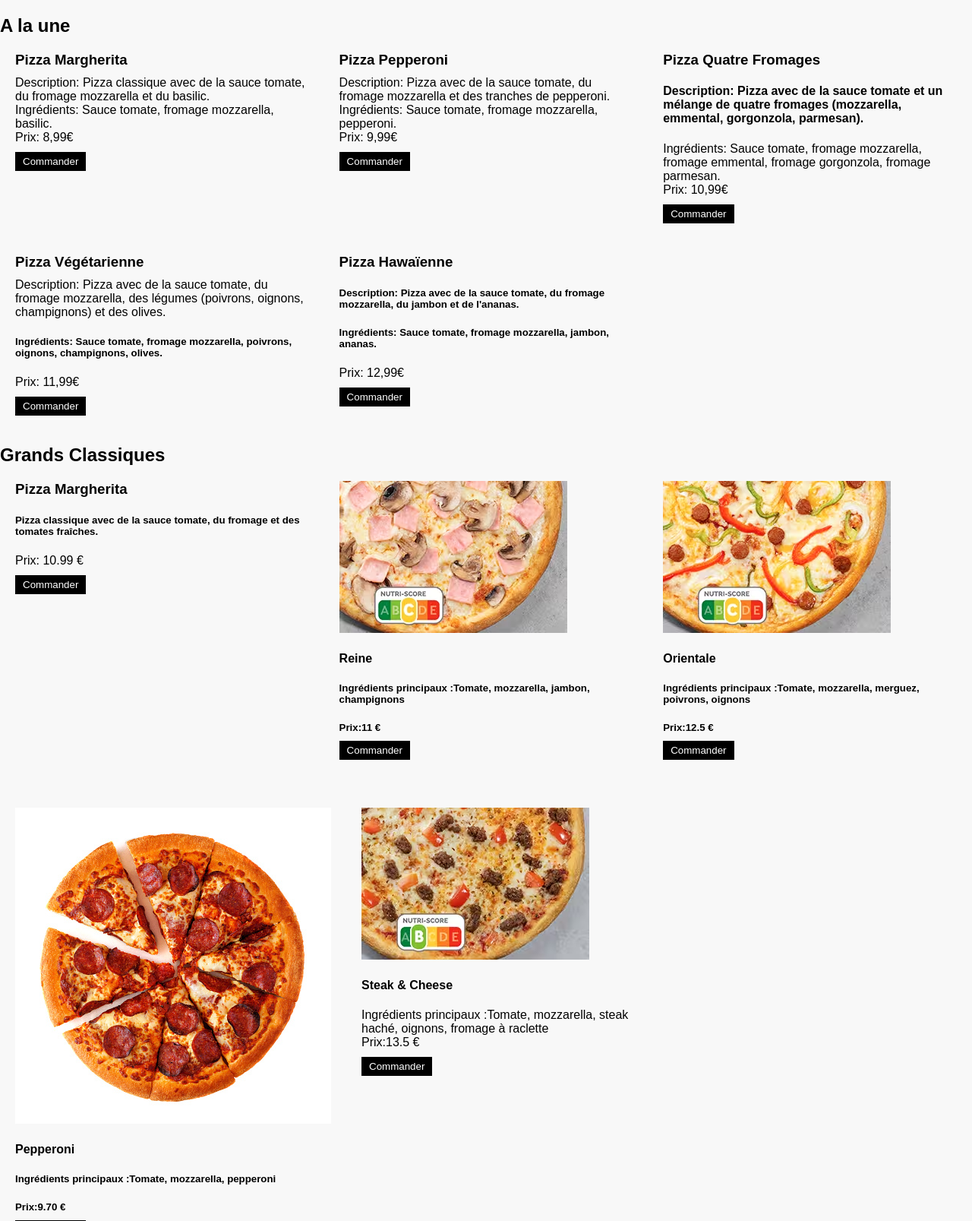
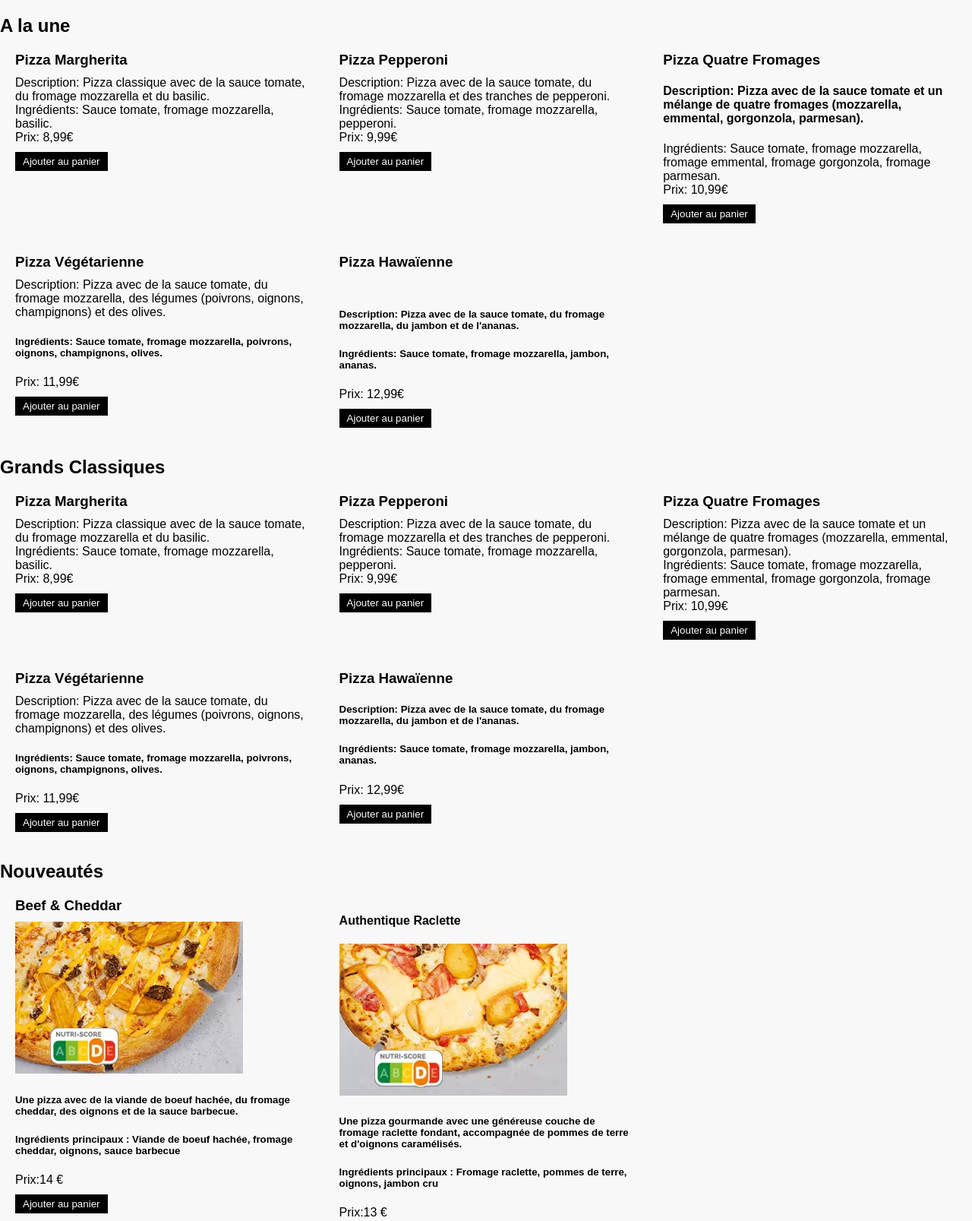
Before and after one commit to ilha92/pizzashop, a PHP site: page /pages/carte.php in a window 1280 px wide. Shown: the part 336-1943 px from the top of the page at 76% size. Run offline with PHP 8.4, Linux system fonts and the light colour scheme.

Commit message:
25/04/2023

```diff
--- a/header/navbar.php
+++ b/header/navbar.php
@@ -15,7 +15,7 @@
             <li><a href="../pages/contact.php">Contact</a></li>
             <li><a href="../pages/engagements.php">Engagements</a></li>
             <li><a href="../pages/panier.php">Panier</a></li>
-            <li><a href="../acces/compte.php">Mon compte</a></li>
+            <li><a href="../pages/compte.php">Mon compte</a></li>
             <li><a href="../pages/avis.php">Donner son avis</a></li>
             <?php
             // Vérifier si l'utilisateur est connecté
--- a/pages/carte.php
+++ b/pages/carte.php
@@ -53,35 +53,36 @@ session_start();
                 <p>Description: Pizza classique avec de la sauce tomate, du fromage mozzarella et du basilic.</p></h5>
                 <p>Ingrédients: Sauce tomate, fromage mozzarella, basilic.</p>
                 <p>Prix: 8,99€</p>
-                <button class="commander" data-produit="Pizza Margherita" data-prix="8.99">Commander</button>
+                <button class="commander" data-produit="Pizza Margherita" data-prix="8.99">Ajouter au panier</button>
             </li>
             <li>
                 <h3>Pizza Pepperoni</h3>
                 <p>Description: Pizza avec de la sauce tomate, du fromage mozzarella et des tranches de pepperoni.</p></h5>
                 <p>Ingrédients: Sauce tomate, fromage mozzarella, pepperoni.</p></h5>
                 <p>Prix: 9,99€</p>
-                <button class="commander" data-produit="Pizza Pepperoni" data-prix="9.99">Commander</button>
+                <button class="commander" data-produit="Pizza Pepperoni" data-prix="9.99">Ajouter au panier</button>
             </li>
             <li>
                 <h3>Pizza Quatre Fromages</h3>
                 <p><h4>Description: Pizza avec de la sauce tomate et un mélange de quatre fromages (mozzarella, emmental, gorgonzola, parmesan).</h4></p></h5>
                 <p>Ingrédients: Sauce tomate, fromage mozzarella, fromage emmental, fromage gorgonzola, fromage parmesan.</p></h5>
                 <p>Prix: 10,99€</p>
-                <button class="commander" data-produit="Pizza Quatre fromages" data-prix="10.99">Commander</button>
+                <button class="commander" data-produit="Pizza Quatre fromages" data-prix="10.99">Ajouter au panier</button>
             </li>
             <li>
                 <h3>Pizza Végétarienne</h3>
                 <p>Description: Pizza avec de la sauce tomate, du fromage mozzarella, des légumes (poivrons, oignons, champignons) et des olives.</p></h5>
                 <h5><p>Ingrédients: Sauce tomate, fromage mozzarella, poivrons, oignons, champignons, olives.</p></h5>
                 <p>Prix: 11,99€</p>
-                <button class="commander" data-produit="Pizza Vegetarienne" data-prix="11.99">Commander</button>
+                <button class="commander" data-produit="Pizza Vegetarienne" data-prix="11.99">Ajouter au panier</button>
             </li>
             <li>
                 <h3>Pizza Hawaïenne</h3>
+                <br>
                 <h5><p>Description: Pizza avec de la sauce tomate, du fromage mozzarella, du jambon et de l'ananas.</p></h5>
                 <h5><p>Ingrédients: Sauce tomate, fromage mozzarella, jambon, ananas.</p></h5>
                 <p>Prix: 12,99€</p>
-                <button class="commander" data-produit="Pizza HaWaienne" data-prix="12.99">Commander</button>
+                <button class="commander" data-produit="Pizza HaWaienne" data-prix="12.99">Ajouter au panier</button>
 </li>
 </ul>
 </div>
@@ -91,40 +92,38 @@ session_start();
 <ul>
     <li>
         <h3>Pizza Margherita</h3>
-                <h5><p>Pizza classique avec de la sauce tomate, du fromage et des tomates fraîches.</p></h5>
-                <p>Prix: 10.99 €</p>
-                <!-- Bouton Commander pour ajouter au panier -->
-                <button class="commander" data-produit="Pizza Margherita" data-prix="10.99">Commander</button>
-            </li>
-
-                <li>
-                    <img src="/pizzashop/image/pizza/reine.avif" alt="Reine">
-                    <h4>Reine</h4>
-                    <h5><p class="ingredients">Ingrédients principaux :Tomate, mozzarella, jambon, champignons</p></h5>
-                    <h5><p>Prix:11 €</p>
-                    <button class="commander" data-produit="Reine" data-prix="11">Commander</button>
+        <p>Description: Pizza classique avec de la sauce tomate, du fromage mozzarella et du basilic.</p></h5>
+        <p>Ingrédients: Sauce tomate, fromage mozzarella, basilic.</p>
+        <p>Prix: 8,99€</p>
+        <button class="commander" data-produit="Pizza Margherita" data-prix="8.99">Ajouter au panier</button>
     </li>
     <li>
-                    <img src="/pizzashop/image/pizza/orientale.avif" alt="Orientale">
-                    <h4>Orientale</h4>
-                    <h5><p class="ingredients">Ingrédients principaux :Tomate, mozzarella, merguez, poivrons, oignons</p></h5>
-                    <h5><p>Prix:12.5 €</p>
-                    <button class="commander" data-produit="Orientale" data-prix="12.5">Commander</button>
-                </li>
-
-                <li>
-                <img src="pizzashop/image/pizza/peperoni.jpg" alt="peperoni">
-                    <h4>Pepperoni</h4>
-                    <h5><p class="ingredients">Ingrédients principaux :Tomate, mozzarella, pepperoni</p></h5>
-                    <h5><p>Prix:9.70 €</p>
-                    <button class="commander" data-produit="Pepperoni" data-prix="9.70">Commander</button>
+        <h3>Pizza Pepperoni</h3>
+        <p>Description: Pizza avec de la sauce tomate, du fromage mozzarella et des tranches de pepperoni.</p></h5>
+        <p>Ingrédients: Sauce tomate, fromage mozzarella, pepperoni.</p></h5>
+        <p>Prix: 9,99€</p>
+        <button class="commander" data-produit="Pizza Pepperoni" data-prix="9.99">Ajouter au panier</button>
     </li>
     <li>
-                    <img src="/pizzashop/image/pizza/steak.avif" alt="Steak & Cheese">
-                    <h4>Steak & Cheese</h4>
-                    <p class="ingredients">Ingrédients principaux :Tomate, mozzarella, steak haché, oignons, fromage à raclette</p></h5>
-                    <p>Prix:13.5 €</p>
-                    <button class="commander" data-produit="Steak&Cheese" data-prix="13.5">Commander</button>
+        <h3>Pizza Quatre Fromages</h3>
+        <p>Description: Pizza avec de la sauce tomate et un mélange de quatre fromages (mozzarella, emmental, gorgonzola, parmesan).</p></h4></p></h5>
+        <p>Ingrédients: Sauce tomate, fromage mozzarella, fromage emmental, fromage gorgonzola, fromage parmesan.</p></h5>
+        <p>Prix: 10,99€</p>
+        <button class="commander" data-produit="Pizza Quatre fromages" data-prix="10.99">Ajouter au panier</button>
+    </li>
+    <li>
+        <h3>Pizza Végétarienne</h3>
+        <p>Description: Pizza avec de la sauce tomate, du fromage mozzarella, des légumes (poivrons, oignons, champignons) et des olives.</p></h5>
+        <h5><p>Ingrédients: Sauce tomate, fromage mozzarella, poivrons, oignons, champignons, olives.</p></h5>
+        <p>Prix: 11,99€</p>
+        <button class="commander" data-produit="Pizza Vegetarienne" data-prix="11.99">Ajouter au panier</button>
+    </li>
+    <li>
+        <h3>Pizza Hawaïenne</h3>
+        <h5><p>Description: Pizza avec de la sauce tomate, du fromage mozzarella, du jambon et de l'ananas.</p></h5>
+        <h5><p>Ingrédients: Sauce tomate, fromage mozzarella, jambon, ananas.</p></h5>
+        <p>Prix: 12,99€</p>
+        <button class="commander" data-produit="Pizza HaWaienne" data-prix="12.99">Ajouter au panier</button>
     </li>
 </ul>
 </div>
@@ -138,7 +137,7 @@ session_start();
             <h5><p class="description"> Une pizza avec de la viande de boeuf hachée, du fromage cheddar, des oignons et de la sauce barbecue.</p></h5>
             <h5><p class="ingredients">Ingrédients principaux : Viande de boeuf hachée, fromage cheddar, oignons, sauce barbecue</p></h5>
             <p>Prix:14 €</p>
-            <button class="commander" data-produit="Beef&Cheddar" data-prix="14">Commander</button>
+            <button class="commander" data-produit="Beef&Cheddar" data-prix="14">Ajouter au panier</button>
         </li>
         <li>
                 <h4>Authentique Raclette</h4>
@@ -146,7 +145,7 @@ session_start();
                 <h5><p class="description">Une pizza gourmande avec une généreuse couche de fromage raclette fondant, accompagnée de pommes de terre et d'oignons caramélisés.</p></h5>
                 <h5><p class="ingredients">Ingrédients principaux : Fromage raclette, pommes de terre, oignons, jambon cru</p></h5>
                 <p>Prix:13 €</p>
-                <button class="commander" data-produit="Authentique Raclette" data-prix="13">Commander</button>
+                <button class="commander" data-produit="Authentique Raclette" data-prix="13">Ajouter au panier</button>
             </li>
             <li>
                 <h4>Divine 3 Fromages</h4>
@@ -154,7 +153,7 @@ session_start();
                 <h5><p class="description">Une pizza savoureuse avec une combinaison de 3 fromages différents : mozzarella, gorgonzola et parmesan, pour les amateurs de fromage.</p></h5>
                 <h5><p class="ingredients">Ingrédients principaux : Mozzarella, gorgonzola, parmesan, tomates, basilic</p></h5>
                 <p>Prix:12.20 €</p>
-                <button class="commander" data-produit="Divine 3 fromages" data-prix="12.90">Commander</button>
+                <button class="commander" data-produit="Divine 3 fromages" data-prix="12.90">Ajouter au panier</button>
             </li>
             <li>
                 <h4>Savoyarde</h4>
@@ -162,7 +161,7 @@ session_start();
                 <h5><p class="description">Une pizza savoyarde avec du fromage reblochon, des lardons fumés et des pommes de terre pour un goût authentique des Alpes.</p></h5>
                 <h5><p class="ingredients">Ingrédients principaux : Fromage reblochon, lardons fumés, pommes de terre, oignons</p></h5>
                 <p>Prix:11.99 €</p>
-                <button class="commander" data-produit="Savoyarde" data-prix="11.99">Commander</button>
+                <button class="commander" data-produit="Savoyarde" data-prix="11.99">Ajouter au panier</button>
             </li>
             <li>
                 <h4>Chicken & Cheddar</h4>
@@ -170,7 +169,7 @@ session_start();
                 <h5><p class="description">Une pizza généreuse avec du poulet grillé, du fromage cheddar, des oignons rouges et une délicieuse sauce barbecue.</p></h5>
                 <h5><p class="ingredients">Ingrédients principaux : Poulet grillé, fromage cheddar, oignons rouges, sauce barbecue</p></h5>
                 <p>Prix:13.99 €</p>
-                <button class="commander" data-produit="Chicken & Cheddar" data-prix="13.99">Commander</button>
+                <button class="commander" data-produit="Chicken & Cheddar" data-prix="13.99">Ajouter au panier</button>
             </li>
     </ul>
 </div>
@@ -184,7 +183,7 @@ session_start();
             <h5><p>Description : Une pizza végétarienne avec de la sauce tomate, du fromage mozzarella, des champignons, des poivrons </p></h5>
             <h5><p>Ingrédients principaux : Sauce tomate, fromage mozzarella, champignons, poivrons, oignons, olives, tomates</p></h5>
             <p>Prix:11.99 €</p>
-            <button class="commander" data-produit="Royal Veggie" data-prix="11.99">Commander</button>
+            <button class="commander" data-produit="Royal Veggie" data-prix="11.99">Ajouter au panier</button>
         </li>
         <li>
                 <h4>Cheesy & Veggie</h4>
@@ -192,7 +191,7 @@ session_start();
                 <h5><p class="description">Une pizza délicieusement gourmande avec du fromage fondu, des légumes frais et une pâte croustillante.</p></h5>
                 <h5><p class="ingredients">Ingrédients principaux : Fromage, poivrons, champignons, oignons, olives</p></h5>
                 <p>Prix:8.99 €</p>
-                <button class="commander" data-produit="Cheesy&Veggie" data-prix="8.99">Commander</button>
+                <button class="commander" data-produit="Cheesy&Veggie" data-prix="8.99">Ajouter au panier</button>
             </li>
             <li>
                 <h4>Peppina</h4>
@@ -200,7 +199,7 @@ session_start();
                 <h5><p class="description">Une pizza végétarienne avec une délicieuse combinaison de légumes et de fromage, parfaite pour les amateurs de saveurs équilibrées.</p></h5>
                 <h5><p class="ingredients">Ingrédients principaux : Fromage, poivrons, tomates, oignons, basilic</p></h5>
                 <p>Prix:9.99 €</p>
-                <button class="commander" data-produit="Peppina" data-prix="9.99">Commander</button>
+                <button class="commander" data-produit="Peppina" data-prix="9.99">Ajouter au panier</button>
             </li>
             <li>
                 <h4>Super Veggie</h4>
@@ -208,7 +207,7 @@ session_start();
                 <h5><p class="description">Une pizza végétarienne généreuse avec une variété de légumes frais et savoureux, idéale pour les amateurs de légumes.</p></h5>
                 <h5><p class="ingredients">Ingrédients principaux : Fromage, poivrons, champignons, oignons, tomates, olives, maïs</p></h5>
                 <p>Prix:7.99 €</p>
-                <button class="commander" data-produit="Super Veggie" data-prix="7.99">Commander</button>
+                <button class="commander" data-produit="Super Veggie" data-prix="7.99">Ajouter au panierr</button>
             </li>
 </ul>
 </div>
```
Also changed, not shown: style/style.css (+82 -0 lines), acces/users/avatars/19.jpg (added), acces/users/avatars/20.jpg (added), acces/users/avatars/20.png (added), pages/compte.php (renamed from acces/compte.php). Lines whose indentation alone changed are shown as unchanged.
